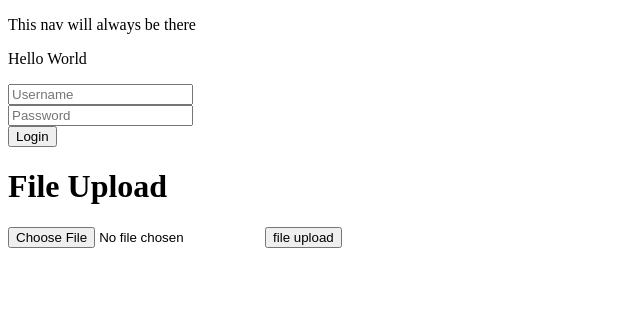
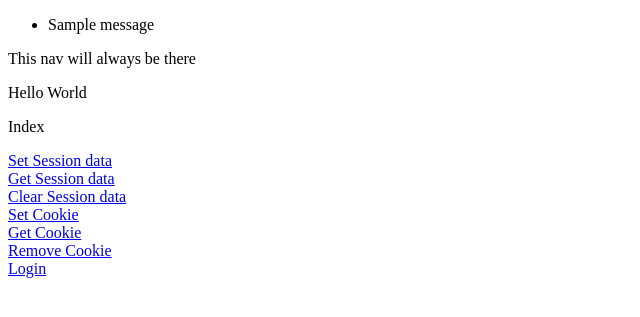
Before and after one commit to Fomonyuytar-Joseph/flask-course, a Flask app: page / in a window 1280 px wide. Shown: the top 317 px of the page, without its empty margins (0-640 px from the left). Run offline with Flask 3, Linux system fonts and the light colour scheme; one stand-in notice (Sample message) is shown; parts of the project's set-up code (start-up, migrations or seed data) failed here and were passed over.

Commit message:
sessions

```diff
--- a/app.py
+++ b/app.py
@@ -1,26 +1,67 @@
-from flask import Flask , request , make_response , render_template , redirect , url_for
+from flask import Flask, request, make_response, render_template, redirect, url_for, session ,flash
 
 app = Flask(__name__)
-
-@app.route("/" , methods = ["GET", "POST"])
-def index():
-    if request.method == "GET":
-        return render_template("index.html")
-    elif request.method == "POST":
-         username = request.form["username"]
-         password = request.form["password"]
+app.secret_key = "SECRET KEY"
 
 
-         if username == "joe" and password == "123":
-             return "success"
-         else:
-              return "Failure"
+@app.route("/", )
+def index():
+    return render_template("index.html", message="Index")
 
 
-@app.route("file_upload", methods=["POST"] )
-def file_upload():
-    return ""
+@app.route("/set_data")
+def set_data():
+    session["name"] = "Mike"
+    session["other"] = "Hello World"
+    return render_template("index.html", message="Session data Set")
 
+
+@app.route("/get_data")
+def get_data():
+    if "name" in session.keys() or "other" in session.keys():
+        name = session["name"]
+        other = session["other"]
+        return render_template("index.html", message=f"name = {name} other: {other}")
+    else:
+        return render_template("index.html", message="No session data found")
+
+
+@app.route("/clear_session")
+def clear_session():
+    session.clear()
+    session.pop("name")
+    return render_template("index.html", message="session cleared")
+
+@app.route("/set_cookie")
+def set_cookie():
+    response = make_response(render_template("index.html", message="Set Cookie"))
+    response.set_cookie("cookie_name" , "cookie_value")
+    return response
+
+@app.route("/get_cookie")
+def get_cookie():
+    cookie_value = request.cookies["cookie_name"]
+    return render_template("index.html", message=f"Cookie Value: {cookie_value}")
+
+@app.route("/remove_cookie")
+def remove_cookie():
+    response = make_response(render_template("index.html", message="Remove Cookie"))
+    response.set_cookie("cookie_name" , expires=0)
+    return response
+
+@app.route("/login" , methods =["GET" , "POST"])
+def login():
+    if request.method == "GET":
+        return render_template("login.html")
+    elif request.method == "POST":
+        username = request.form.get("username")
+        password = request.form.get("password")
+        if username == "joe" or password == "123":
+            flash("Logged in Successfully")
+            return render_template("index.html", message="")
+        else:
+            flash("Login Failed!")
+            return render_template("index.html", message="")
 
 
 
@@ -50,23 +91,19 @@ def file_upload():
 # @app.route("/redirect_endpoint")
 # def redirect_endpoint():
 #     return redirect(url_for("other"))
-
     # if request.method == "GET":
     #     return "You made a GET request\n"
     # elif request.method == "POST":
     #     return "You made a POST request\n"
     # else:
     #     return "You will never see this message"
-
 # @app.route("/greet/<name>")
 # def greet(name):
 #     return f"Hello {name}"
-
 # @app.route("/add/<int:number1>/<int:number2>")
 # def add(number1 , number2):
 #     sum = number1 + number2
 #     return f"The sum of {number1} and {number2} is {sum}"
-
 # @app.route("/handle_params")
 # def handle_params():
 #     if "greeting" in request.args.keys() and "name" in request.args.keys():
@@ -75,7 +112,5 @@ def file_upload():
 #         return f"{greeting} {name}"
 #     else:
 #         return "Some parameters are missing."
-
-
 if __name__ == '__main__':
     app.run(debug=True)
--- a/templates/base.html
+++ b/templates/base.html
@@ -1,18 +1,25 @@
-<!DOCTYPE html>
+<!doctype html>
 <html lang="en">
-<head>
-    <meta charset="UTF-8">
-    <meta name="viewport" content="width=device-width, initial-scale=1.0">
+  <head>
+    <meta charset="UTF-8" />
+    <meta name="viewport" content="width=device-width, initial-scale=1.0" />
     <title>{% block title %} Default Value {% endblock %}</title>
-</head>
-<body>
+  </head>
+  <body>
+    {% with messages = get_flashed_messages() %}
+    {% if messages %}
+    <ul>
+    {% for message in messages %}
+    <li>{{message}}</li>
+    {% endfor %}
+    </ul>
+    {% endif %}
+    {% endwith %}
 
     <nav>
-     <p>This nav will always be there</p>
+      <p>This nav will always be there</p>
     </nav>
 
     {% block content %} {% endblock%}
-
-
-</body>
+  </body>
 </html>
--- a/templates/index.html
+++ b/templates/index.html
@@ -3,23 +3,14 @@
 
 {% block content %}
 <p>Hello World</p>
+<p>{{ message }}</p>
 
-<form method="POST" action="{{ url_for('index') }}">
-  <input type="text" name="username" placeholder="Username" /><br/>
-  <input type="password" name="password" placeholder="Password" /><br/>
-  <input type="submit" value="Login">
-</form>
-
-
-<h1>File Upload</h1>
-
-<form method="POST" action="{{ url_for('file_upload') }}" enctype="multipart/form-data">
-
-    <input type="file" name="file" accept="app" >
-      <input type="submit" value="file upload">
-
-
-</form>
-
+<a href="{{ url_for('set_data') }}">Set Session data</a><br/>
+<a href="{{ url_for('get_data') }}">Get Session data</a><br/>
+<a href="{{ url_for('clear_session') }}">Clear Session data</a><br/>
+<a href="{{ url_for('set_cookie') }}">Set Cookie</a><br/>
+<a href="{{ url_for('get_cookie') }}">Get Cookie</a><br/>
+<a href="{{ url_for('remove_cookie') }}">Remove Cookie</a><br/>
+<a href="{{ url_for('login') }}">Login</a><br/>
 
 {% endblock %}
```
Also changed, not shown: templates/login.html (added, +15 -0 lines).
